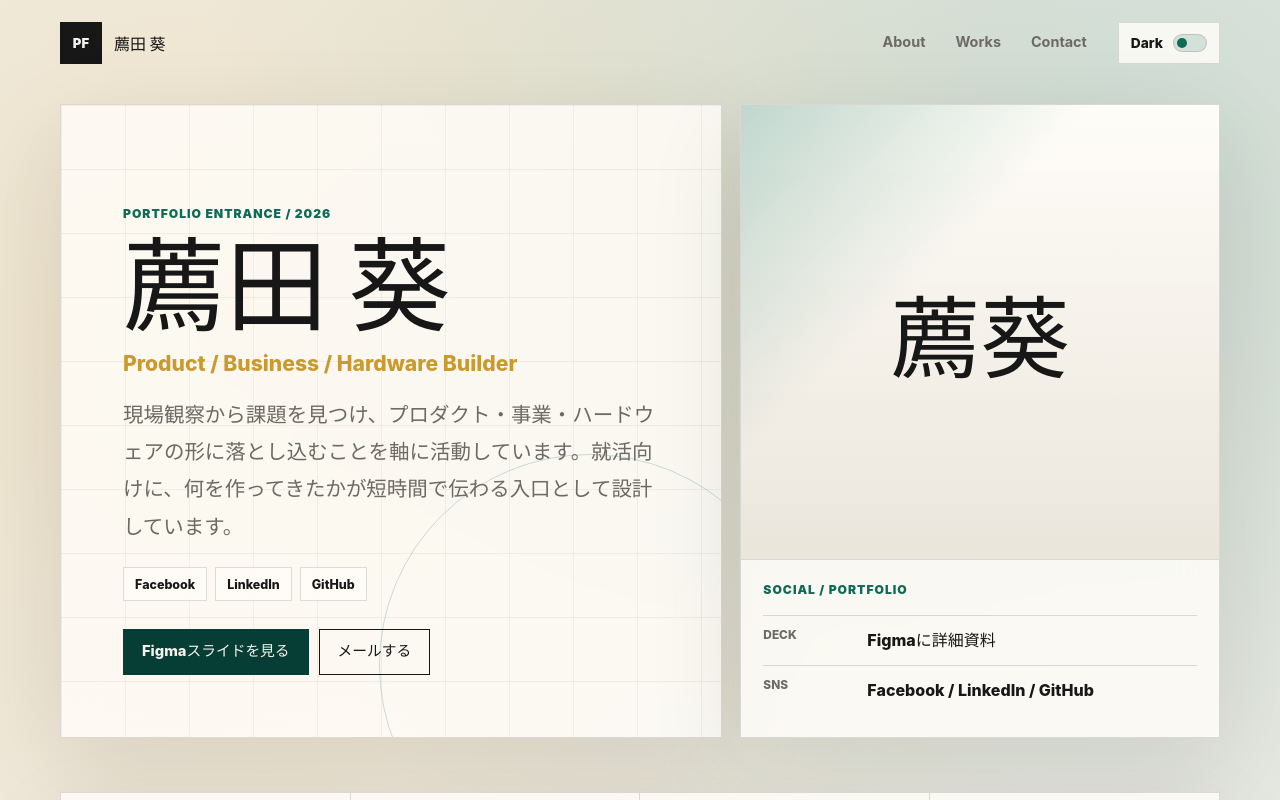
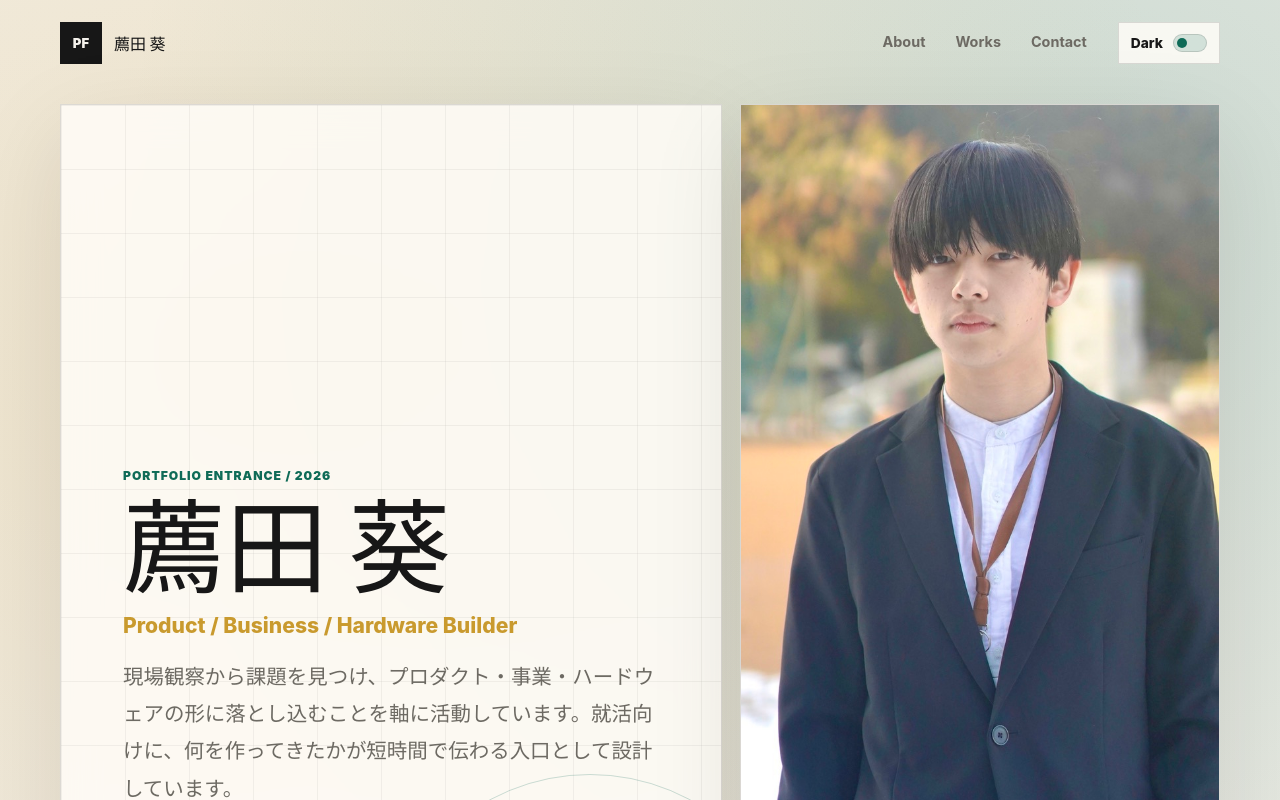
Before and after one commit to MamoruKomo/mamoru-new-portfolio, a React (Vite) app: page / in a window 1280 px wide. Shown: the top 800 px of the page. Built offline with nearby package versions, Linux system fonts and the light colour scheme.

Commit message:
add face photo to profile card

```diff
--- a/src/data/profile.ts
+++ b/src/data/profile.ts
@@ -4,7 +4,7 @@ export const profile = {
 	location: 'Tokushima, Japan',
 	summary:
 		'現場観察から課題を見つけ、プロダクト・事業・ハードウェアの形に落とし込むことを軸に活動しています。就活向けに、何を作ってきたかが短時間で伝わる入口として設計しています。',
-	photoUrl: '',
+	photoUrl: '/projects/mamoru-kao.jpeg',
 	figmaUrl: 'https://www.figma.com/deck/Qk7Af8n6veJD54TOPhFORJ',
 	githubUrl: 'https://github.com/MamoruKomo',
 	facebookUrl: 'https://www.facebook.com/profile.php?id=61554182204234',
```
Also changed, not shown: public/projects/mamoru-kao.jpeg (renamed from public/projects/FBEC46E4-5A1C-46C9-8FEF-114442145FE8_1_105_c.jpeg).
